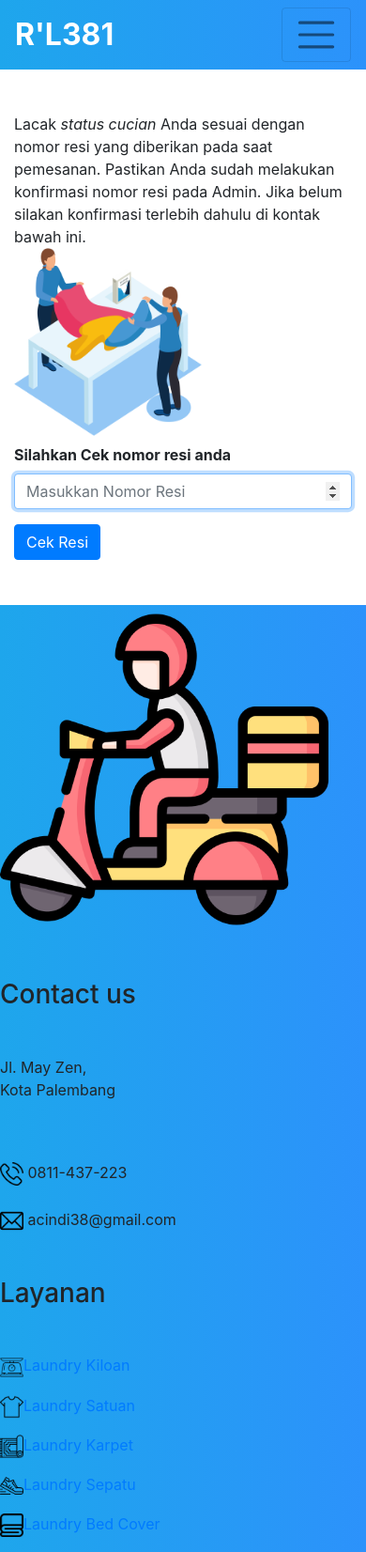
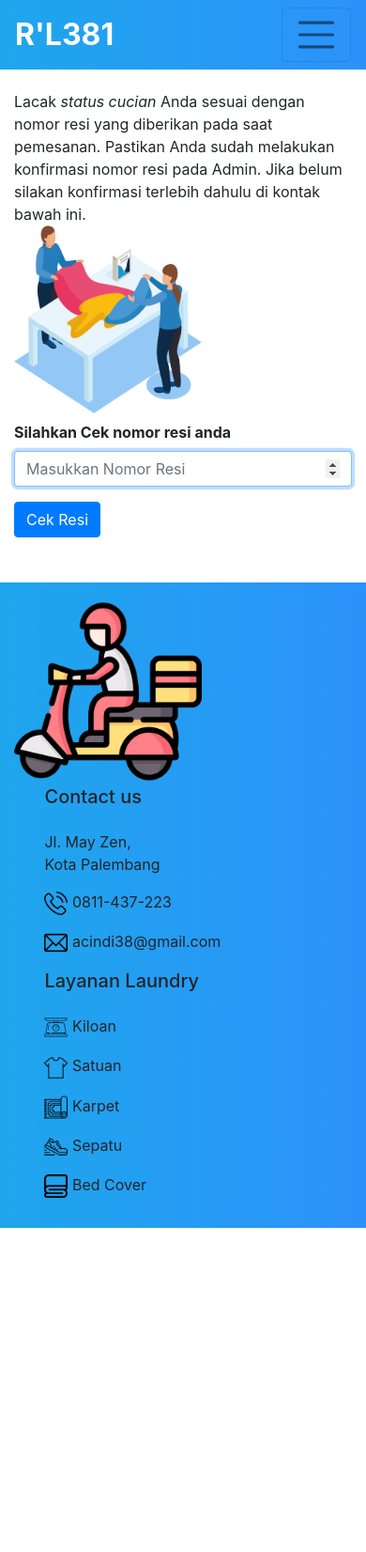
Before and after one commit to CindAlfi99/projecttugasakhir, a PHP site: page /projecttugasakhir/cekresi.php in a window 390 px wide. Shown: the whole page at 94% size. After the commit the page ends 1307 px from the top, so only its background shows below. Run offline with PHP 8.4, Linux system fonts and the light colour scheme.

Commit message:
change layout

```diff
--- a/views/cekresi.php
+++ b/views/cekresi.php
@@ -23,14 +23,8 @@
 
 
 ?>
-
-
-<br>
-<br>
-<br>
-
 <!-- cek resi -->
-<div class="container mt-5">
+<div class="container my-5 pt-5">
   <div class="row " id="container">
     <div class="col-md-6">Lacak <i>status cucian</i> Anda sesuai dengan nomor resi yang diberikan pada saat pemesanan. Pastikan Anda sudah melakukan konfirmasi nomor resi pada Admin. Jika belum silakan konfirmasi terlebih dahulu di kontak bawah ini.
     </div>
@@ -41,16 +35,13 @@
 
   <div class="row mt-2">
     <div class="col-md-6">
-
-
       <div class="form-group">
         <label for="exampleInputEmail1"><b>Silahkan Cek nomor resi anda</b></label>
-    <input type="number"  class="form-control"  autofocus placeholder="Masukkan Nomor Resi"  aria-describedby="emailHelp" name="keyword" id="keyword">
-  </div><button type="submit" name="cari" class="btn btn-primary" id="tombol-cari">Cek Resi</button>
-
-<div id="container"></div>
-
-</div></div>
+        <input type="number" class="form-control" autofocus placeholder="Masukkan Nomor Resi" aria-describedby="emailHelp" name="keyword" id="keyword">
+      </div>
+      <button type="submit" name="cari" class="btn btn-primary" id="tombol-cari">Cek Resi</button>
+    </div>
+  </div>
 </div>
 
-<?php require 'template/footer.php';?>
+<?php require 'template/footer.php'; ?>
--- a/views/template/footer.php
+++ b/views/template/footer.php
@@ -1,21 +1,23 @@
-<footer class="footer bg-primary">
-    <div class="row mt-5">
-        <div class="col-md-5"><img src="<?= BASE_URL; ?>asset/img/logo.png" alt="" width="350" height="350"></div>
-        <div class="col-md-4 mt-5">
-            <h3>Contact us</h3>
-            <p class="mt-5">Jl. May Zen,<br> Kota Palembang</p>
-            <br><br>
-            <img src="<?= BASE_URL; ?>asset/img/phone-call.png" width="25" height="25" alt=""> 0811-437-223
-            <br><br>
-            <img src="<?= BASE_URL; ?>asset/img/email.png" width="25" height="25" alt=""> acindi38@gmail.com
-        </div>
-        <div class="col-md-3 mt-5 layanan">
-            <h3>Layanan</h3>
-            <p class="mt-5"><img src="<?= BASE_URL; ?>asset/img/scale.png" width="25" height="25"><a href="#">Laundry Kiloan</a></p>
-            <p><img src="<?= BASE_URL; ?>asset/img/tshirt.png" width="25" height="25"><a href="#">Laundry Satuan</a></p>
-            <p><img src="<?= BASE_URL; ?>asset/img/carpet.png" width="25" height="25"><a href="#">Laundry Karpet</a></p>
-            <p><img src="<?= BASE_URL; ?>asset/img/running.png" width="25" height="25"><a href="#">Laundry Sepatu</a></p>
-            <p><img src="<?= BASE_URL; ?>asset/img/cover.png" width="25" height="25"><a href="#">Laundry Bed Cover</a></p>
+<footer class="footer text-gray-800 mt-auto py-3">
+    <div class="container">
+        <div class="row">
+            <div class="col-md-4" style="height: 200px">
+                <img src="<?= BASE_URL; ?>asset/img/logo.png" alt="" height="100%">
+            </div>
+            <div class="col-md-3 offset-1">
+                <h3 class="h5">Contact us</h3>
+                <p class="mt-4">Jl. May Zen,<br> Kota Palembang</p>
+                <p><img src="<?= BASE_URL; ?>asset/img/phone-call.png" width="25" height="25" alt=""> 0811-437-223</p>
+                <p><img src="<?= BASE_URL; ?>asset/img/email.png" width="25" height="25" alt=""> acindi38@gmail.com</p>
+            </div>
+            <div class="col-md-3 offset-1 layanan">
+                <h3 class="h5">Layanan Laundry</h3>
+                <p class="mt-4"><a href="#" class="text-reset text-decoration-none"><img src="<?= BASE_URL; ?>asset/img/scale.png" width="25" height="25"> Kiloan</a></p>
+                <p><a href="#" class="text-reset text-decoration-none"><img src="<?= BASE_URL; ?>asset/img/tshirt.png" width="25" height="25"> Satuan</a></p>
+                <p><a href="#" class="text-reset text-decoration-none"><img src="<?= BASE_URL; ?>asset/img/carpet.png" width="25" height="25"> Karpet</a></p>
+                <p><a href="#" class="text-reset text-decoration-none"><img src="<?= BASE_URL; ?>asset/img/running.png" width="25" height="25"> Sepatu</a></p>
+                <p><a href="#" class="text-reset text-decoration-none"><img src="<?= BASE_URL; ?>asset/img/cover.png" width="25" height="25"> Bed Cover</a></p>
+            </div>
         </div>
     </div>
 </footer>
--- a/views/template/header.php
+++ b/views/template/header.php
@@ -5,6 +5,7 @@ require '../config/base_url.php';
 ?>
 <!doctype html>
 <html lang="en">
+
 <head>
   <!-- Required meta tags -->
   <meta charset="utf-8">
@@ -16,20 +17,15 @@ require '../config/base_url.php';
 
   <title>Rumah Laundry 381</title>
 </head>
+
 <body>
-
-
-    <section id="id">
-
+  <section id="navbar">
     <nav class="navbar navbar-expand-lg navbar-light bg-light fixed-top">
       <div class="container">
         <a class="navbar-brand" href="<?= BASE_URL; ?>views/index.php"><span>R'L381</span></a>
         <button class="navbar-toggler" type="button" data-toggle="collapse" data-target="#navbarNav" aria-controls="navbarNav" aria-expanded="false" aria-label="Toggle navigation">
           <span class="navbar-toggler-icon"></span>
         </button>
-
-
-
         <div class="collapse navbar-collapse" id="navbarNav">
           <ul class="navbar-nav">
             <li class="nav-item active">
@@ -52,10 +48,10 @@ require '../config/base_url.php';
             </li>
 
             <li class="nav-item">
-          <a class="nav-link" href="<?= BASE_URL;?>views/cekresi.php">Cek Resi</a>
+              <a class="nav-link" href="<?= BASE_URL; ?>views/cekresi.php">Cek Resi</a>
             </li>
             <li class="nav-item">
-          <a class="nav-link " href="<?= BASE_URL;?>views/order.php" tabindex="-1" aria-disabled="true">Pemesanan</a>
+              <a class="nav-link " href="<?= BASE_URL; ?>views/order.php" tabindex="-1" aria-disabled="true">Pemesanan</a>
             </li>
 
           </ul>
```
Also changed, not shown: views/index.php (+17 -21 lines), views/order.php (+7 -9 lines). Lines whose indentation alone changed are shown as unchanged.
